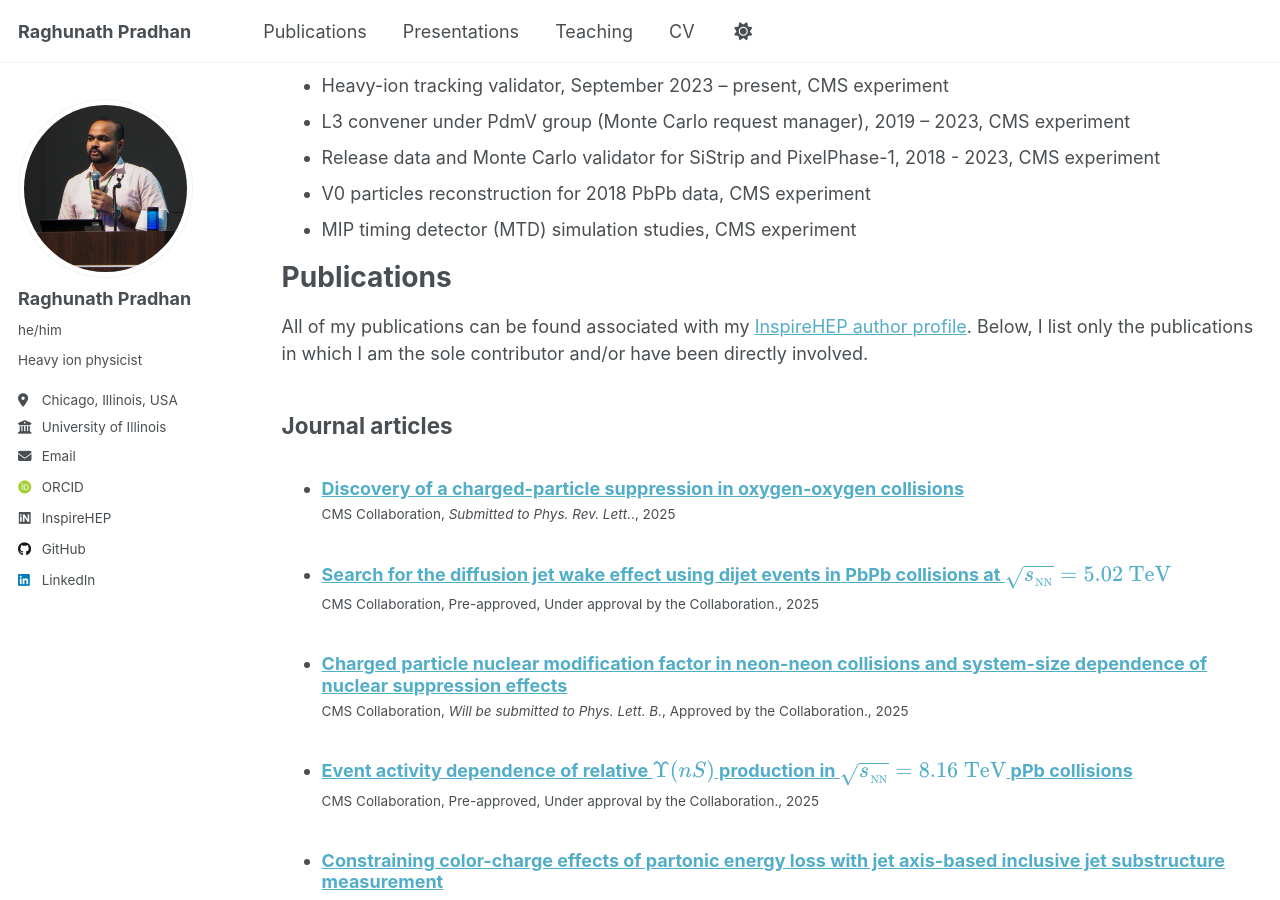
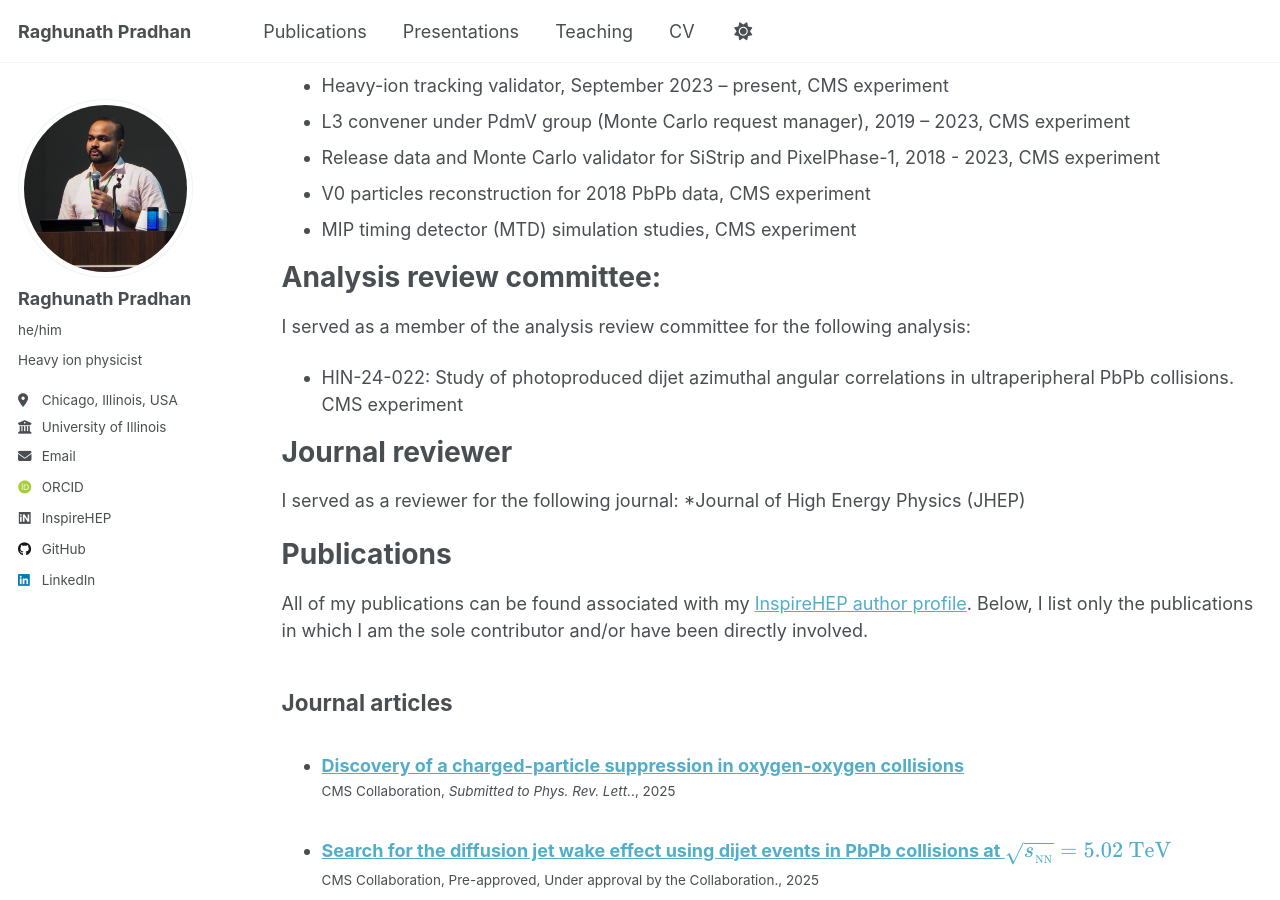
Before and after one commit to RAGHUMATAPITA/RAGHUMATAPITA.github.io, a Jekyll site: the page built from _pages/cv.md, in a window 1280 px wide and 900 px high, scrolled down 4680 px. Built offline with Jekyll 4.4.1, drawn with Linux system fonts in a browser that asks for light colours; some web fonts are replaced; a script that is not in the unit is left out.

Commit message:
cv updated

```diff
--- a/_pages/cv.md
+++ b/_pages/cv.md
@@ -148,6 +148,16 @@ CMS experimental responsibilities and leadership
 * V0 particles reconstruction for 2018 PbPb data, CMS experiment
 * MIP timing detector (MTD) simulation studies, CMS experiment
 
+Analysis review committee:
+======
+I served as a member of the analysis review committee for the following analysis:
+* HIN-24-022: Study of photoproduced dijet azimuthal angular correlations in ultraperipheral PbPb collisions. CMS experiment
+
+Journal reviewer
+======
+I served as a reviewer for the following journal:
+*Journal of High Energy Physics (JHEP)
+
 Publications
 ======
 All of my publications can be found associated with my [InspireHEP author profile]({{ site.author.inspirehep }}).
```
